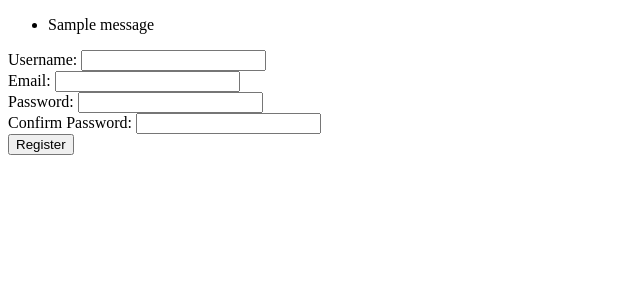
After one commit to Fantom-360/database_flask_website, a Flask app: page /register in a window 1280 px wide. The commit adds this page. Shown: the top 300 px of the page, without its empty margins (0-640 px from the left). Run offline with Flask 3, Linux system fonts and the light colour scheme; one stand-in notice (Sample message) is shown.

Commit message:
meow
got registering done after day and a half now for the better part loging in with is going to be done tested and than implemented thanwill be some kind of books from the admin part for librarians

```diff
--- a/flask_project_example/app.py
+++ b/flask_project_example/app.py
@@ -1,13 +1,71 @@
-from flask import Flask, render_template, session
+from flask import Flask, render_template, request, redirect, flash, session, url_for
+import hashlib
+import mysql.connector
+
+mydb = mysql.connector.connect(
+    host = "127.0.0.1",
+    user = "root",
+    database = "library"
+)
+cursor = mydb.cursor()
 
 app = Flask(__name__)
-@app.route('/')
+app.secret_key = "something_meow"
+# @app.route('/register', methods=["GET"])
+# def test_something():
+#     return "this rout func for only Get requests"
+
+@app.route('/register', methods=["GET", "POST"])
+def register():
+    if request.method == "POST":
+        username = request.form.get("username")
+        email = request.form.get("email")
+        password = request.form.get("password")
+        confr_password = request.form.get("confirm_password")
+
+        if password != confr_password:
+            flash("Passwords do not match!", "error")
+            return redirect("/register")
+
+        #password_hash = hashlib.sha256(password.encode()).hexdigest()
+
+        query = "INSERT INTO register (username, email, password) VALUES (%s, %s, %s)"
+        values = (username, email, password)
+
+
+        cursor.execute(query, values)
+        mydb.commit()
+        flash("you have sucessfuly registred", "success")
+        return redirect("/login")
+
+    return render_template("register.html")
+
+@app.route('/login', methods=["GET", "POST"])
+def login():
+    if request.method == "POST":
+        username = request.form.get("username")
+        password = request.form.get("password")
+
+        cursor = mydb.cursor(dictionary=True)
+        query = "SELECT * FROM register WHERE username = %s"
+        cursor.execute(query, (username,))
+        user = cursor.fetchone()
+        cursor.close()
+
+        if user and user["password"] == password:
+            session["user_id"] = user["id"]
+            session["username"] = user["username"]
+            flash("login succesful!", "success")
+            return redirect(url_for("home"))
+        else:
+            flash("Invalid username or password", "error")
+    return render_template("login.html")
 
 @app.route("/home")
 def home():
     return render_template("index0.html")
 
-@app.route("/tables")
+@app.route("/books")
 def supp():
     return render_template("index1.html")
 
@@ -19,5 +77,9 @@ def sing():
 def login():
     return render_template("index3.html")
 
+@app.route('/admin')
+def admin():
+    pass
+
 if __name__ == "__main__":
     app.run(debug=True)
--- a/flask_project_example/templates/index0.html
+++ b/flask_project_example/templates/index0.html
@@ -18,7 +18,7 @@
     </div>
     <div class="menu" id="menu">
         <a class="odkaz" href="/home">Home</a>
-        <a class="odkaz" href="/tables">Tables</a>
+        <a class="odkaz" href="/books">Books</a>
         <a class="odkaz" href="/sign_up">Sign up</a>
         <a class="odkaz" href="/log_in">Log in</a>
     </div>
--- a/flask_project_example/templates/index1.html
+++ b/flask_project_example/templates/index1.html
@@ -3,13 +3,13 @@
 <head>
     <meta charset="UTF-8">
     <meta name="viewport" content="width=device-width, initial-scale=1.0">
-    <title>Support</title>
+    <title>Books</title>
     <link rel="stylesheet" type="text/css" href="{{ url_for('static', filename='main.css') }}">
 </head>
 <body>
     <div class="frontbar">
         <!--<button type="submit" class="text1">Home</button>-->
-        <div class="main">Tables</div>
+        <div class="main">Books</div>
         <div class="hamburger" onclick="toggleMenu()">
             <div></div>
             <div></div>
@@ -18,7 +18,7 @@
 </div>
 <div class="menu" id="menu">
     <a class="odkaz" href="/home">Home</a>
-    <a class="odkaz" href="/tables">Tables</a>
+    <a class="odkaz" href="/books">Books</a>
     <a class="odkaz" href="/sign_up">Sign up</a>
     <a class="odkaz" href="/log_in">Log in</a>
 </div>
--- a/flask_project_example/templates/index2.html
+++ b/flask_project_example/templates/index2.html
@@ -18,7 +18,7 @@
     </div>
     <div class="menu" id="menu">
         <a class="odkaz" href="/home">Home</a>
-        <a class="odkaz" href="/tables">Tables</a>
+        <a class="odkaz" href="/books">Books</a>
         <a class="odkaz" href="/sign_up">Sign up</a>
         <a class="odkaz" href="/log_in">Log in</a>
     </div>
--- a/flask_project_example/templates/index3.html
+++ b/flask_project_example/templates/index3.html
@@ -18,7 +18,7 @@
     </div>
     <div class="menu" id="menu">
         <a class="odkaz" href="/home">Home</a>
-        <a class="odkaz" href="/tables">Tables</a>
+        <a class="odkaz" href="/books">Books</a>
         <a class="odkaz" href="/sign_up">Sign up</a>
         <a class="odkaz" href="/log_in">Log in</a>
     </div>
--- /dev/null
+++ b/flask_project_example/templates/register.html
@@ -0,0 +1,37 @@
+<!DOCTYPE html>
+<html lang="en">
+<head>
+    <meta charset="UTF-8">
+    <meta name="viewport" content="width=device-width, initial-scale=1.0">
+    <title>Sign in</title>
+    <link rel="stylesheet" type="text/css" href="{{ url_for('static', filename='second.css') }}">
+</head>
+<body>
+
+    {% with messages = get_flashed_messages(with_categories=true) %}
+        {% if messages %}
+            <ul>
+                {% for category, message in messages %}
+                    <li class="{{ category }}">{{ message }}</li>
+                {% endfor %}
+            </ul>
+        {% endif %}
+    {% endwith %}
+
+    <form action="/register" method="POST">
+        <label for="username">Username:</label>
+        <input type="text" id="username" name="username" required><br>
+
+        <label for="email">Email:</label>
+        <input type="email" id="email" name="email" required><br>
+
+        <label for="password">Password:</label>
+        <input type="password" id="password" name="password" required><br>
+
+        <label for="confirm_password">Confirm Password:</label>
+        <input type="password" id="confirm_password" name="confirm_password" required><br>
+
+        <button type="submit">Register</button>
+    </form>
+</body>
+</html>
```
Also changed, not shown: flask_project_example/static/second.css (added), flask_project_example/templates/login.html (added).
